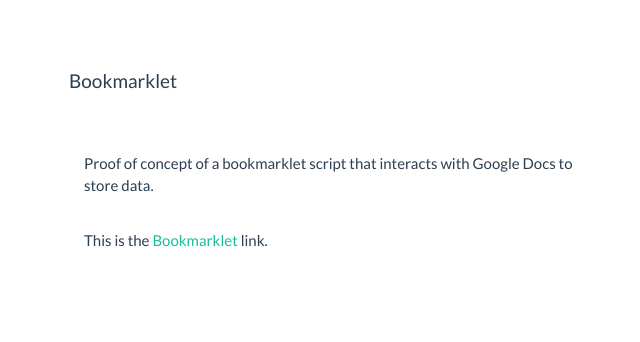
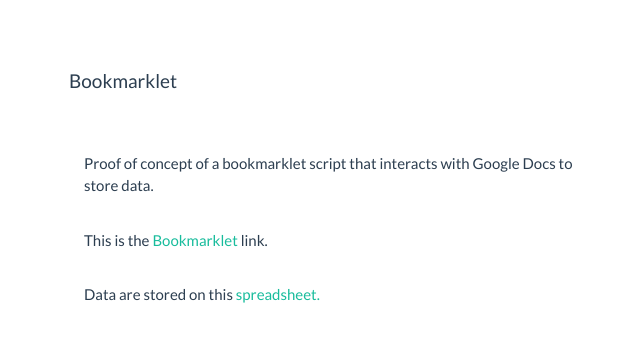
Before and after one commit to opendatakosovo/bookmarklet-concept, a Jekyll site: the page built from index.html, in a window 1280 px wide. Shown: the top 342 px of the page, without its empty margins (301-941 px from the left). Built offline with Jekyll 4.4.1, drawn with Linux system fonts in a browser that asks for light colours.

Commit message:
adding spreadsheet link on index file

```diff
--- a/index.html
+++ b/index.html
@@ -10,6 +10,8 @@ layout: default
 		  <p>Proof of concept of a bookmarklet script that interacts with Google Docs to store data.</p>
 		  <br/>
 		  <p>This is the<a href="javascript:(function(){my_script=document.createElement('SCRIPT');my_script.type='text/javascript';my_script.src='http://opendatakosovo.github.io/bookmarklet-concept/js/bookmarklet.js';document.getElementsByTagName('head')[0].appendChild(my_script);})();"> Bookmarklet</a> link.</p>
+		  <br/>
+		  <p>Data are stored on this <a href="https://docs.google.com/spreadsheets/d/1NTlfje4H-K3KyvBvUDqIA0z7pz_VQpijJV5NcbwX1Rs/edit?usp=sharing"> spreadsheet. </a></p>
 	 	</div>
 	</div>
 </div>
```
